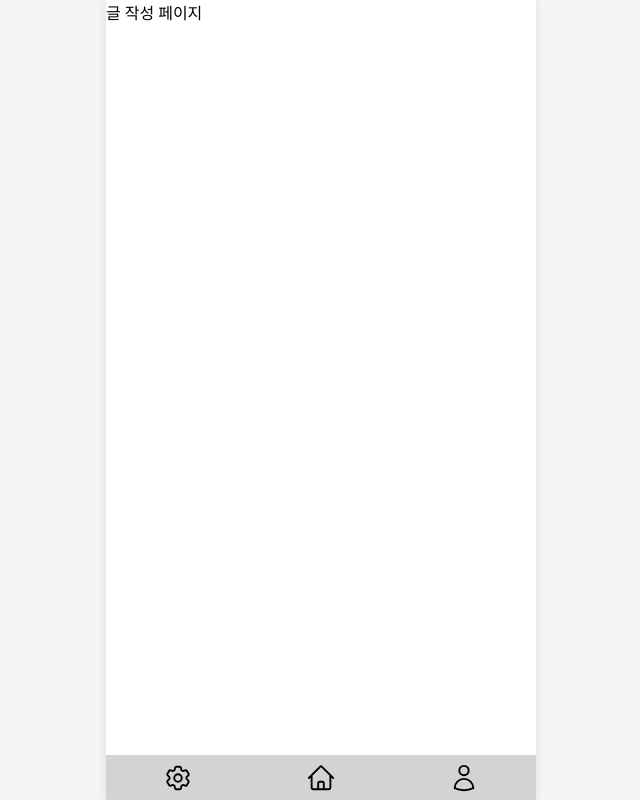
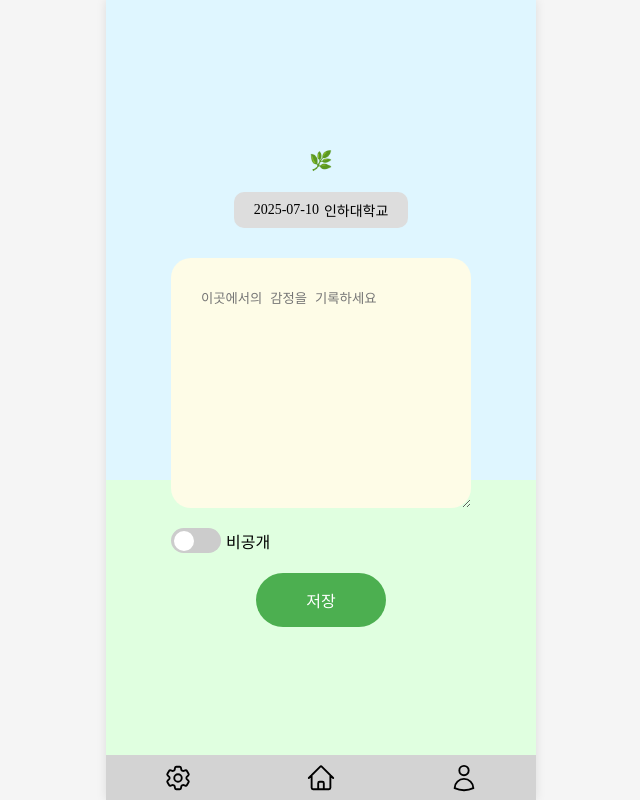
Before and after one commit to yewon2ee/emotional-forest, a React (Vite) app: page /post/create in a window 1280 px wide. Shown: the whole page, without its empty margins (319-959 px from the left). Built offline with nearby package versions, Linux system fonts and the light colour scheme.

Commit message:
feat: postcreatepage api 사용 전

```diff
--- a/src/pages/PostCreatePage.jsx
+++ b/src/pages/PostCreatePage.jsx
@@ -1,10 +1,49 @@
-import React from 'react'
+import React, {useState} from 'react'
 import BottomNav from '../components/common/BottomNav';
+import Button from '../components/common/Button';
+import Toggle from '../components/common/Toggle';
+import { useNavigate } from 'react-router-dom';
+import "../styles/PostCreatePage.css"
+const PostCreatePage = () => {
+  const navigate = useNavigate();
 
-const PostCreatePage = () => {
+  const today = new Date().toISOString().split('T')[0];
+  const [content, setContent] = useState('');
+  const [isPrivate, setIsPrivate] = useState(false);
+
+  const handleSave = () => {
+    if (!content.trim()) {
+      alert('내용을 입력해주세요!');
+      return;
+    }
+    navigate('/home');
+  };
+
   return (
-    <div>
-      글 작성 페이지
+    <div className='post-create-page'>
+      <div className='create-header'>
+        <h3>🌿</h3>
+        <div className='create-date-area'>
+          <span>{today}</span>
+          <span>인하대학교</span>
+        </div>
+
+        <textarea
+          className="content-input"
+          placeholder="이곳에서의 감정을 기록하세요"
+          maxLength={100}
+          value={content}
+          onChange={(e) => setContent(e.target.value)}
+        ></textarea>
+
+        <div className='footer'>
+          <div className='toggle'>
+            <Toggle onToggle={setIsPrivate}></Toggle>
+            <span>비공개</span>
+          </div>
+          <Button className='btn' text='저장' onClick={handleSave}/>
+        </div>
+      </div>
       <BottomNav/>
     </div>
   )
--- /dev/null
+++ b/src/styles/PostCreatePage.css
@@ -0,0 +1,49 @@
+.post-create-page {
+  width: 100%;
+  max-width: 430px;
+  margin: 0 auto;
+  background: linear-gradient(#dff6ff 60%, #e0ffe0 40%);
+  min-height: 100vh;
+  display: flex;
+  flex-direction: column;
+  align-items: center;
+  position: relative;
+  padding-top: 150px; /* 상단 여백 */
+}
+
+.create-header {
+  text-align: center;
+  margin-bottom: 10px;
+}
+
+.create-date-area{
+    margin-top: 20px;
+  padding: 8px 20px;
+  background-color: #dddddd;
+  border-radius: 10px;
+  font-size: 14px;
+  display: inline-flex;
+  align-items: center;
+  justify-content: center;
+  gap: 5px;
+}
+
+.content-input{
+  background-color: #FEFCE7;
+  padding: 30px;
+  border-radius: 20px;
+  width: 300px;
+  display: flex;
+  flex-direction: column;
+  align-items: center;
+  margin-top: 30px;
+  min-height: 250px;
+  border: none;
+}
+
+.toggle {
+  display: flex;
+  align-items: center;
+  gap: 5px;
+  margin-top: 20px;
+}
```
